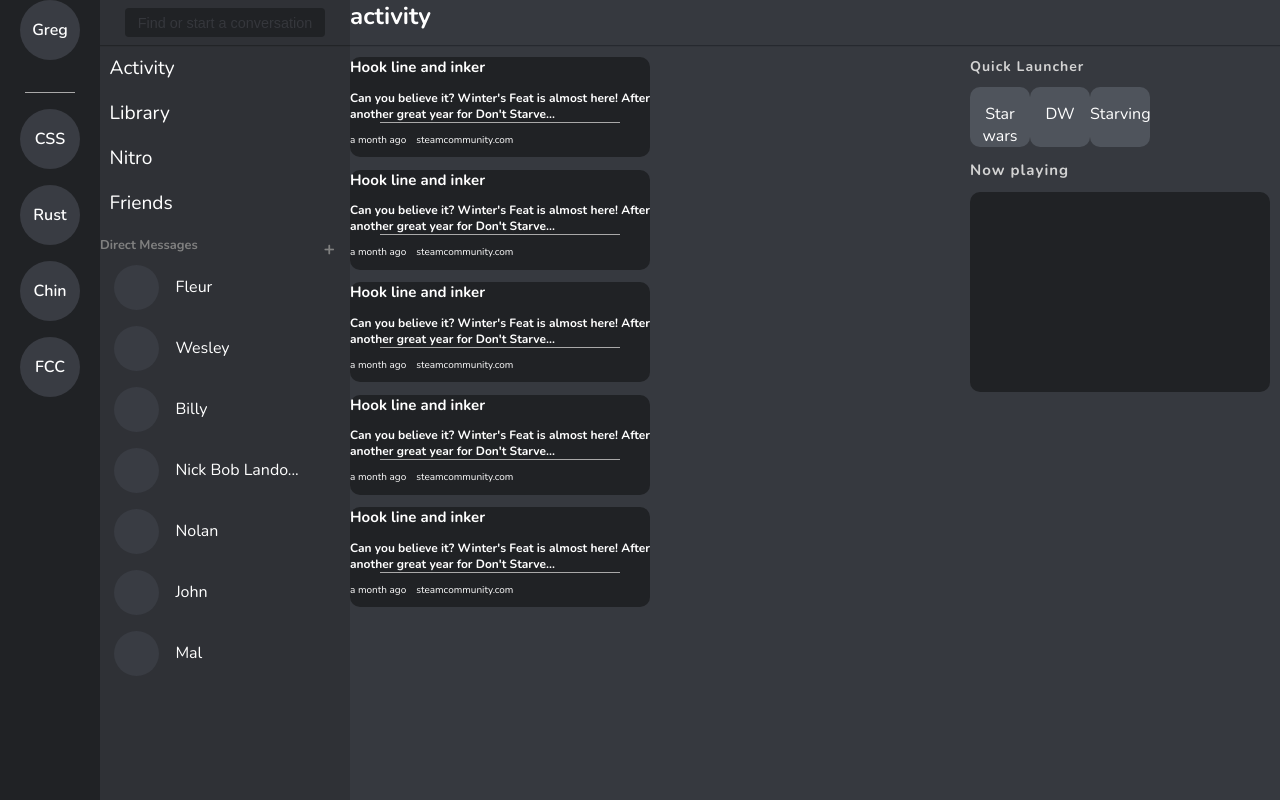
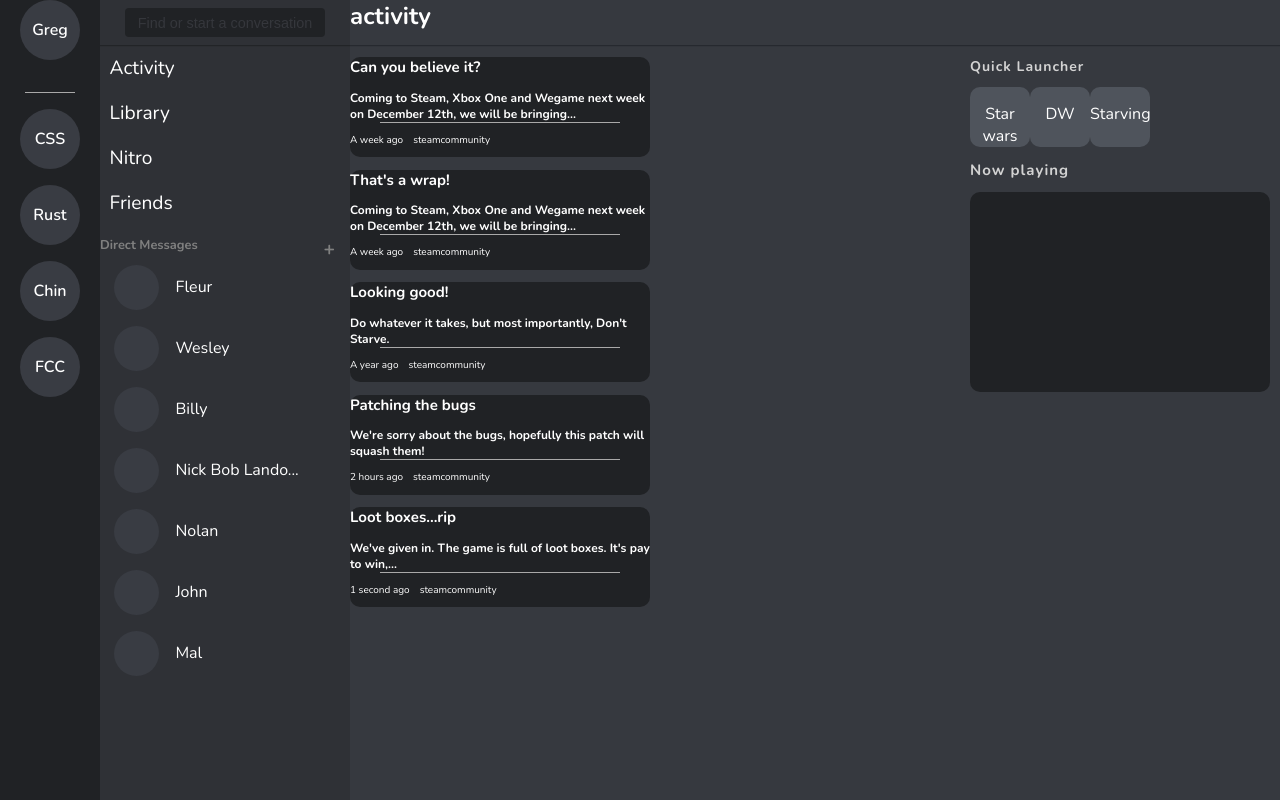
Before and after one commit to fletcher-greg/discord-pwa, a React (Create React App) app: page /activity in a window 1280 px wide. Built offline with nearby package versions, Linux system fonts and the light colour scheme.

Commit message:
fix props for game update

```diff
--- a/src/pages/activity/comps/GameUpdate.js
+++ b/src/pages/activity/comps/GameUpdate.js
@@ -69,7 +69,7 @@ const MetaData = ({ time, url }) => {
     </div>
   );
 };
-export default () => (
+export default ({ time, url, sub, title }) => (
   <div
     css={css`
       width: 300px;
@@ -85,11 +85,11 @@ export default () => (
       }
     `}
   >
-    <Header text="Hook line and inker" />
-    <Subtitle text="Can you believe it? Winter's Feat is almost here! After another great year for Don't Starve Together, let" />
+    <Header text={title} />
+    <Subtitle text={sub} />
     <div>
       <Border />
     </div>
-    <MetaData time="a month ago" url="steamcommunity.com" />
+    <MetaData time={time} url={url} />
   </div>
 );
--- a/src/pages/activity/index.js
+++ b/src/pages/activity/index.js
@@ -24,7 +24,7 @@ const Content = () => {
 
   let news = [
     {
-      title: "Looking good!",
+      title: "Can you believe it?",
       sub:
         "Coming to Steam, Xbox One and Wegame next week on December 12th, we will be bringing Hook, Line and Inker to the live servers along with this year's Winter's Feast event.",
       time: "A week ago",
@@ -50,7 +50,7 @@ const Content = () => {
       url: "steamcommunity"
     },
     {
-      title: "Loot boxes",
+      title: "Loot boxes...rip",
       sub:
         "We've given in.  The game is full of loot boxes.  It's pay to win, or it's not worth it.  Maybe it's not worth it...",
       time: "1 second ago",
@@ -61,7 +61,7 @@ const Content = () => {
     <div css={contentstyle}>
       <div css={leftCol}>
         {news.map(card => (
-          <GameUpdate />
+          <GameUpdate {...card} />
         ))}
       </div>
       <div css={rightCol}>
```
